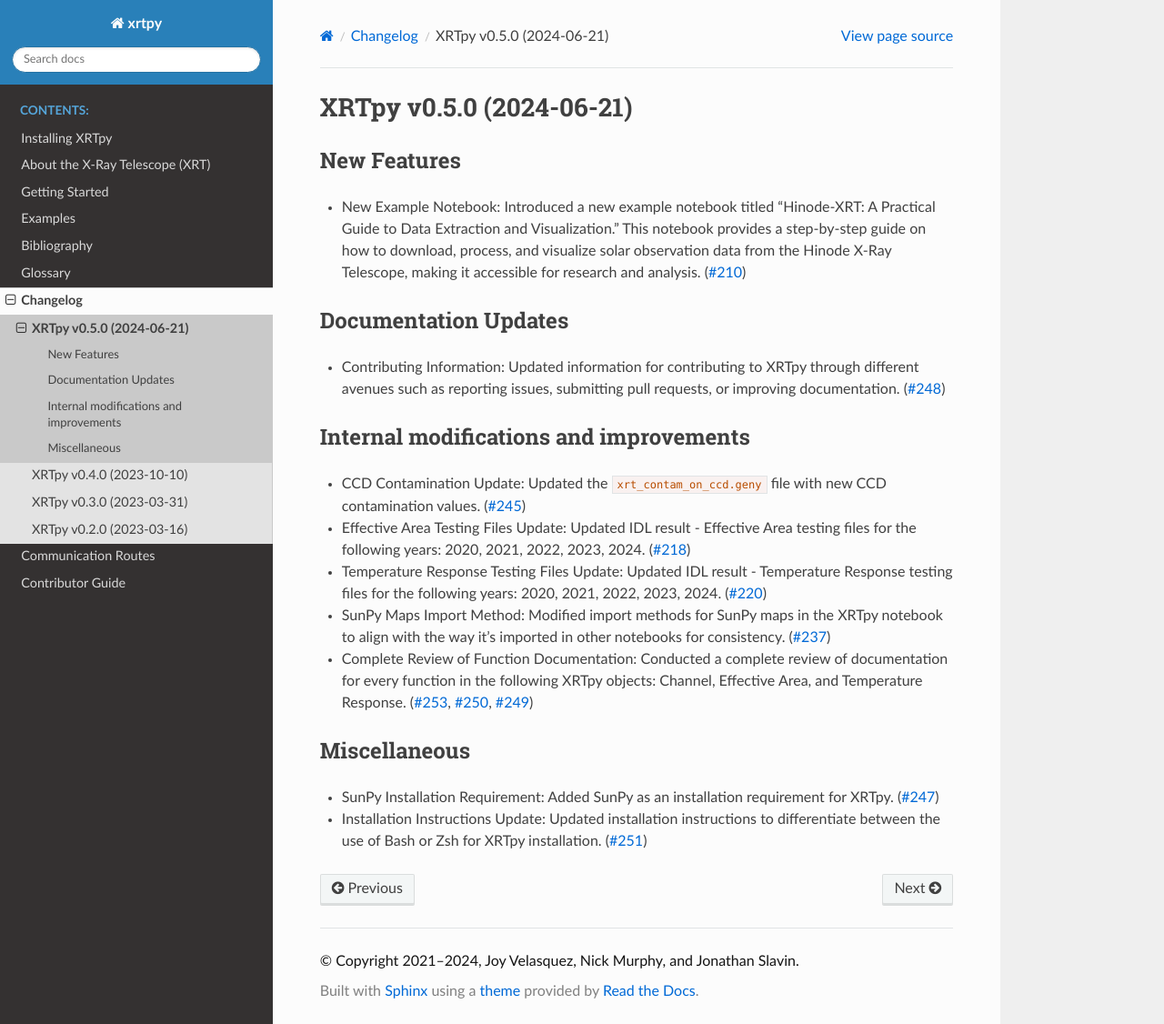
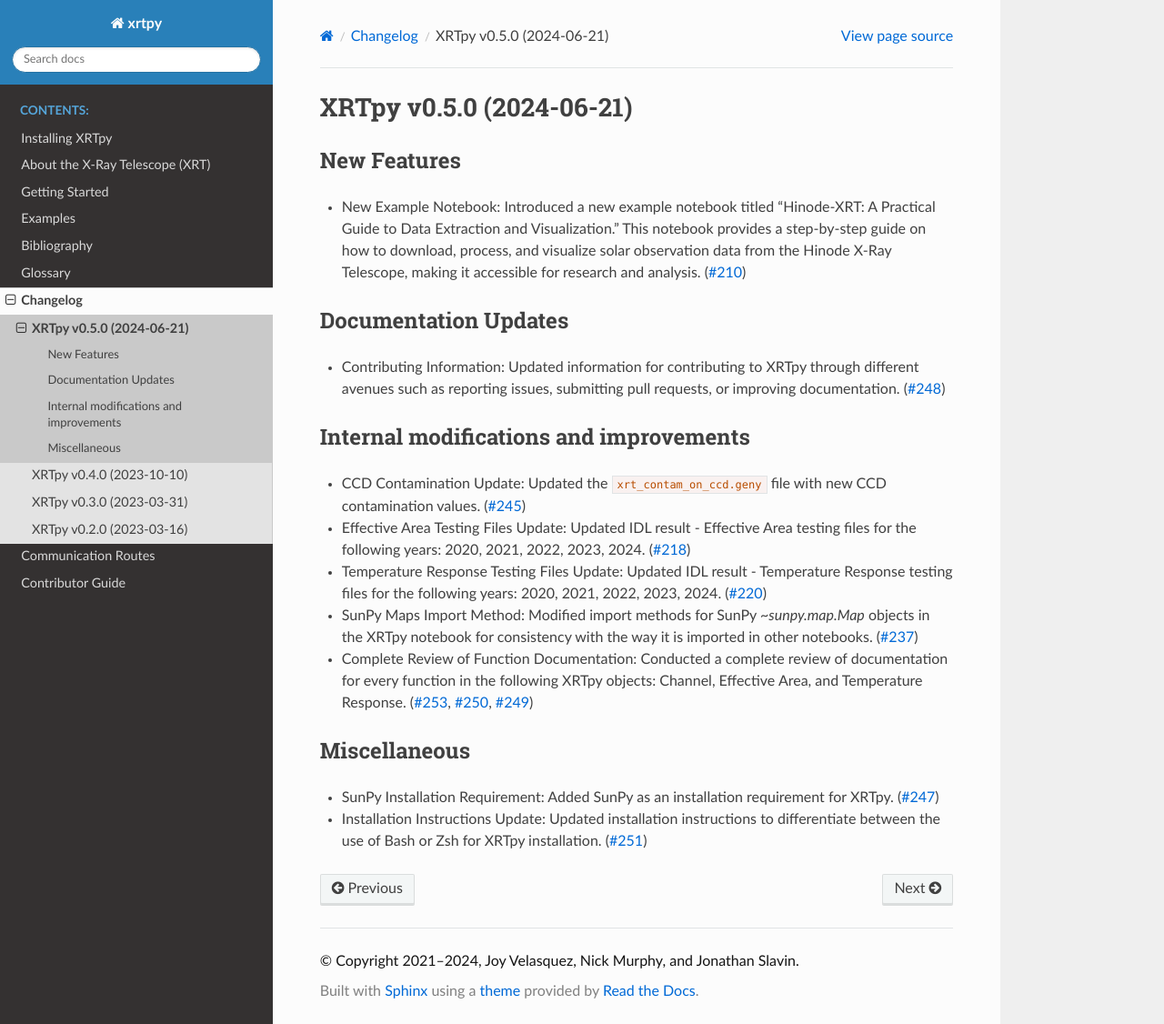
Before and after one commit to HinodeXRT/xrtpy, a Sphinx documentation site: the page built from docs/changelog/0.5.0.rst, in a window 1280 px wide and 1126 px high. Shown: the whole window at 91% size. Built offline with Sphinx 7.4.7 and the Read the Docs theme 2.0.0, drawn with Linux system fonts in a browser that asks for light colours; pages that are not in the unit, such as notebooks, are missing from menus.

Commit message:
Update docs/changelog/0.5.0.rst
Co-authored-by: Nick Murphy <namurphy@cfa.harvard.edu>

```diff
--- a/docs/changelog/0.5.0.rst
+++ b/docs/changelog/0.5.0.rst
@@ -14,7 +14,7 @@ Internal modifications and improvements
 - CCD Contamination Update: Updated the :file:`xrt_contam_on_ccd.geny` file with new CCD contamination values. (:pr:`245`)
 - Effective Area Testing Files Update: Updated IDL result - Effective Area testing files for the following years: 2020, 2021, 2022, 2023, 2024. (:pr:`218`)
 - Temperature Response Testing Files Update: Updated IDL result - Temperature Response testing files for the following years: 2020, 2021, 2022, 2023, 2024. (:pr:`220`)
-- SunPy Maps Import Method: Modified import methods for SunPy maps in the XRTpy notebook to align with the way it's imported in other notebooks for consistency. (:pr:`237`)
+- SunPy Maps Import Method: Modified import methods for SunPy `~sunpy.map.Map` objects in the XRTpy notebook for consistency with the way it is imported in other notebooks. (:pr:`237`)
 - Complete Review of Function Documentation: Conducted a complete review of documentation for every function in the following XRTpy objects: Channel, Effective Area, and Temperature Response. (:pr:`253,250,249`)
 
 Miscellaneous
```
